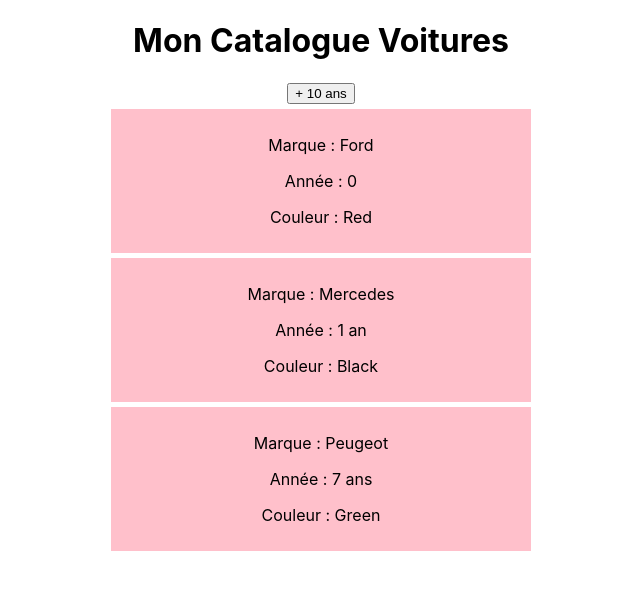
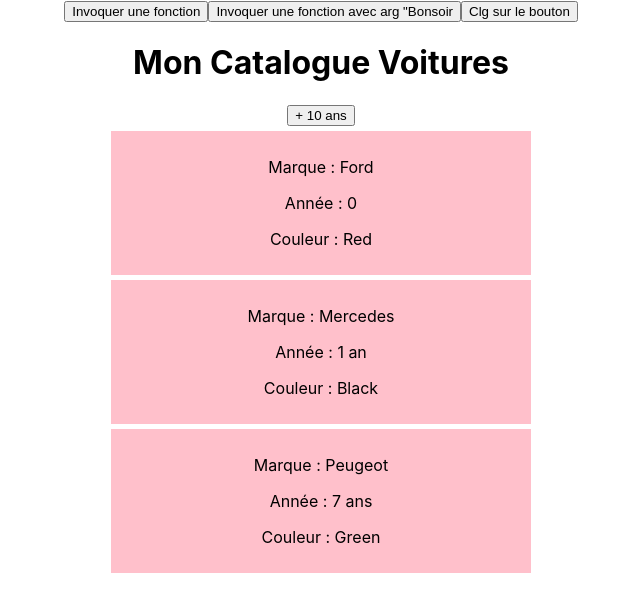
Before and after one commit to Benalta7892/ReactJS, a React (Create React App) app in the folder appViaCRA/cars/: page / in a window 1280 px wide. Shown: the top 612 px of the page, without its empty margins (319-959 px from the left). Built offline with nearby package versions, Linux system fonts and the light colour scheme.

Commit message:
Exercice: Evenement React dans un composant fonction

```diff
--- a/appViaCRA/cars/src/App.js
+++ b/appViaCRA/cars/src/App.js
@@ -1,6 +1,7 @@
 import { Component } from "react";
 import "./App.css";
 import Mycars from "./components/Mycars";
+import Welcome from "./components/Welcome";
 
 class App extends Component {
   state = {
@@ -35,6 +36,7 @@
   render() {
     return (
       <div className="App">
+        <Welcome />
         <Mycars title={this.state.titre} />
 
         {/* <button onClick={this.changeTitle}>Changer le nom en dur</button>
--- /dev/null
+++ b/appViaCRA/cars/src/components/Welcome.js
@@ -0,0 +1,24 @@
+const Welcome = () => {
+  const bonjour = () => {
+    console.log("Bonjour");
+  };
+
+  const bonsoir = (param) => {
+    console.log(param);
+  };
+
+  return (
+    <div>
+      {/* Invoquer une fonction "bonjour" qui affichera console.log("bonjour") */}
+      <button onClick={() => bonjour()}>Invoquer une fonction</button>
+
+      {/* Invoquer une fonction "bonsoir" avec un argument "Bonsoir" et l'afficher dans un console.log */}
+      <button onClick={() => bonsoir("Bonsoir")}>Invoquer une fonction avec arg "Bonsoir</button>
+
+      {/* Lancer le console.log("Bonne nuit") après le click sans invoquer de fonction */}
+      <button onClick={() => console.log("Bonne nuit")}>Clg sur le bouton</button>
+    </div>
+  );
+};
+
+export default Welcome;
```
